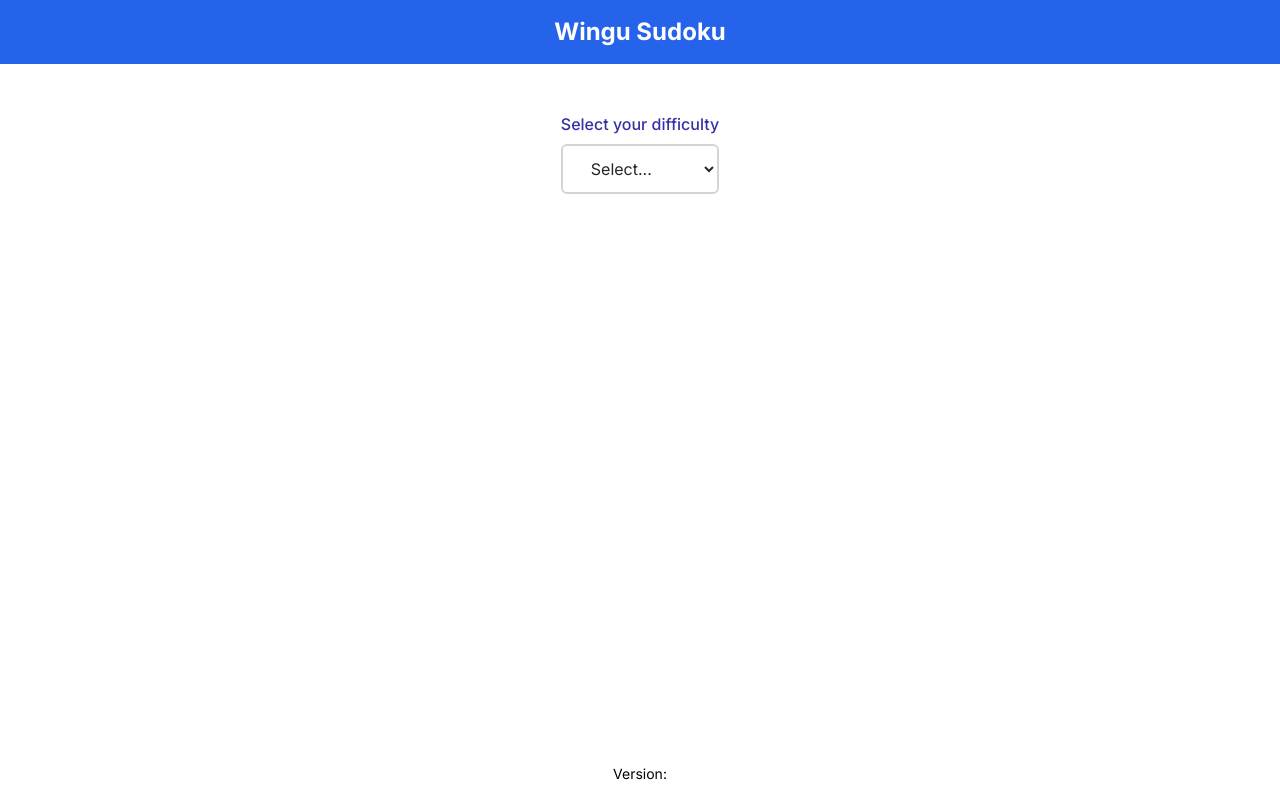
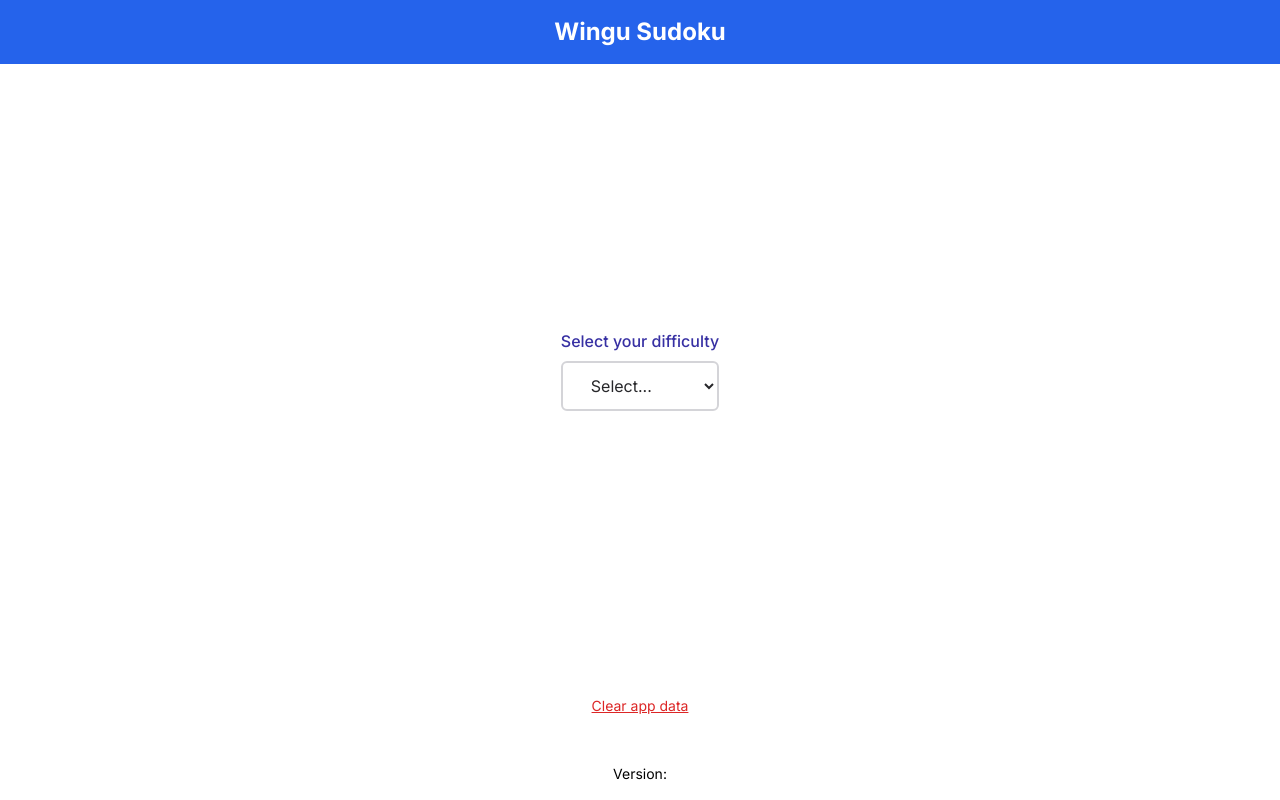
Before and after one commit to drijnkels/sudoku, a Next.js app: page / in a window 1280 px wide. Built offline with nearby package versions, Linux system fonts and the light colour scheme.

Commit message:
Implement a delete app data option on the puzzle selection page, clears localStorage

```diff
--- a/src/app/page.tsx
+++ b/src/app/page.tsx
@@ -1,13 +1,13 @@
 'use client'
 
 import { useSearchParams } from 'next/navigation'
-import React, {useEffect} from 'react';
-
+import React, {useEffect, useState} from 'react';
+import {Puzzle} from "@/types/types";
 import {easyBoards, evilBoards, hardBoards, mediumBoards} from "@/components/boards/boards";
-import { useState } from "react";
 import Select from "@/components/Form/Select";
 import PuzzleOverview from "@/components/Layout/PuzzleOverview";
-import {Puzzle} from "@/types/types";
+
+import { clearAppData } from "@/scripts/persistence";
 
 export default function Home() {
   const searchParams = useSearchParams();
@@ -48,18 +48,27 @@ export default function Home() {
     setDifficulty(event.target.value);
   }
 
+  const handleClearAppData = () => {
+    clearAppData();
+    setDifficulty('');
+  }
+
   return (
-      <div className='p-12 w-full'>
-        <div className="flex flex-col justify-center items-center gap-4">
+    <div className='p-12 w-full h-full flex-1 flex flex-col'>
+      <div className="flex-1 flex flex-col justify-center items-center gap-4 mb-8">
         <div className='w-fit'>
-            <Select onChange={handleDifficultySelection} name='difficulty' label='Select your difficulty' id='difficulty' options={difficultyOptions} value={difficulty} />
+          <Select onChange={handleDifficultySelection} name='difficulty' label='Select your difficulty' id='difficulty'
+                  options={difficultyOptions} value={difficulty}/>
         </div>
 
         {
           (activePuzzleSet) ?
-            <PuzzleOverview puzzles={activePuzzleSet} /> :
+            <PuzzleOverview puzzles={activePuzzleSet}/> :
             ''
         }
+      </div>
+      <div className='text-sm text-center'>
+        <div onClick={() => handleClearAppData()} className='underline text-red-600 cursor-pointer'>Clear app data</div>
       </div>
     </div>
   )
```
Lines whose indentation alone changed are shown as unchanged.
